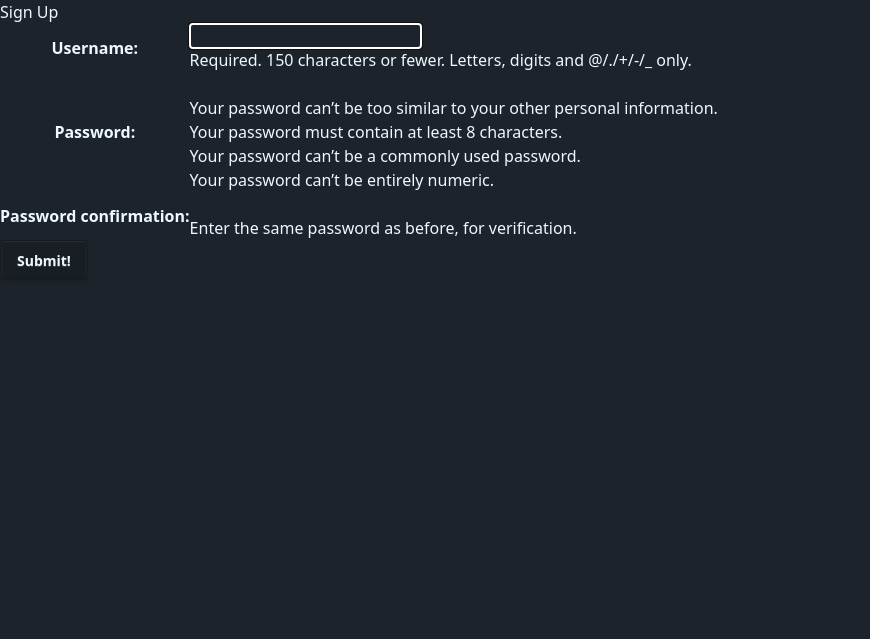
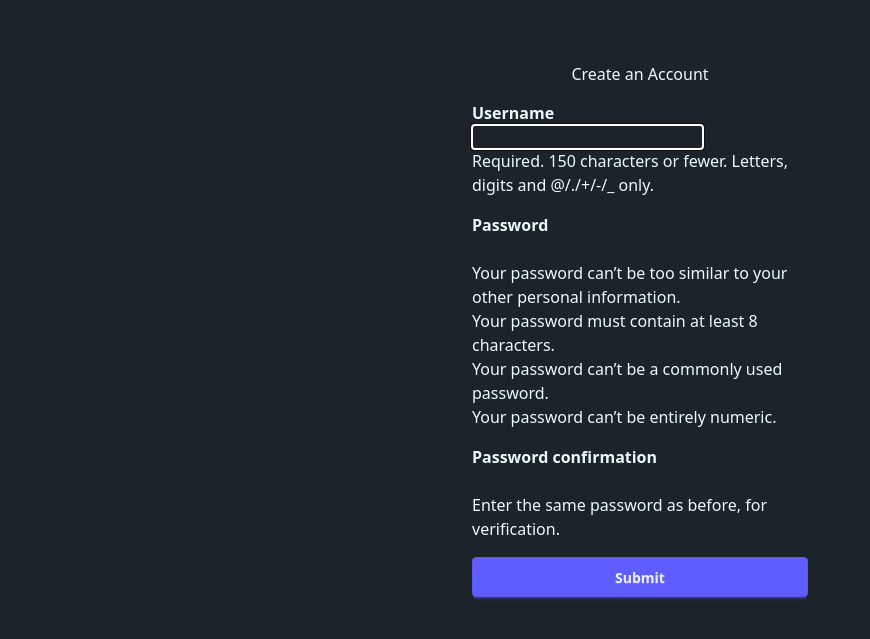
Before and after one commit to tsztin0217/poketracker, a Django app: page /accounts/signup/ in a window 1280 px wide. Shown: the part 117-756 px from the top of the page, without its empty margins (0-870 px from the left). Run offline with Django 5.2, Linux system fonts and the light colour scheme; some libraries are stand-ins or nearby versions; some web fonts are replaced.

Commit message:
Reformat sign up page

```diff
--- a/binder/templates/signup.html
+++ b/binder/templates/signup.html
@@ -1,18 +1,35 @@
-{% extends 'base.html' %} {% load static %} {% block head %}
+{% extends 'base.html' %}
+{% load static %}
+{% block head %}
 <link rel="stylesheet" href="{% static 'css/form.css' %}" />
-{% endblock %} {% block content %}
-<div class="page-header">
-  <h1>Sign Up</h1>
+{% endblock %}
+{% block content %}
+
+<div class="glass max-w-sm mx-auto mt-10 p-6 bg-base-100 shadow-lg rounded-box">
+  <h2 class="text-2xl font-bold mb-6 text-center">Create an Account</h2>
+    {% if error_message %}
+    <p class="red-text">{{ error_message }}</p>
+    {% endif %}
+    <form action="" method="post" class="form-container space-y-4" autocomplete="off">
+      {% csrf_token %}
+
+      {% for field in form %}
+        <div>
+          <label for="{{ field.id_for_label }}" class="block font-medium ">
+            <strong>{{ field.label }}</strong>
+          </label>
+          {{ field }}
+          {% if field.help_text %}
+            <p class="">{{ field.help_text }}</p>
+          {% endif %}
+          {% for error in field.errors %}
+            <p class="text-xs text-red-500">{{ error }}</p>
+          {% endfor %}
+        </div>
+      {% endfor %}
+
+      <button type="submit" class="btn btn-primary w-full">Submit</button>
+    </form>
+
 </div>
-{% if error_message %}
-<p class="red-text">{{ error_message }}</p>
-{% endif %}
-<form action="" method="post" class="form-container" autocomplete="off">
-  {% csrf_token %}
-  <table>
-    {{ form.as_table }}
-  </table>
-  <button type="submit" class="btn submit">Submit!</button>
-</form>
-
 {% endblock %}
```
